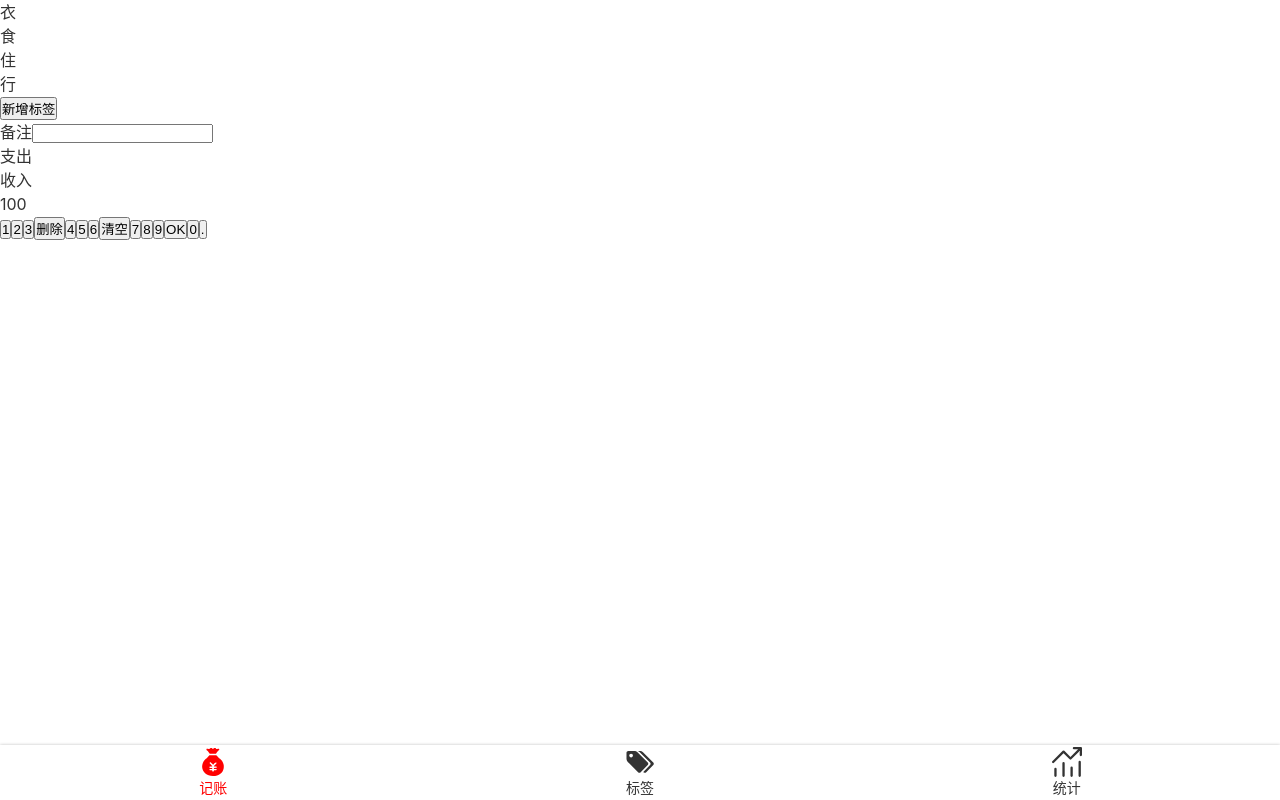
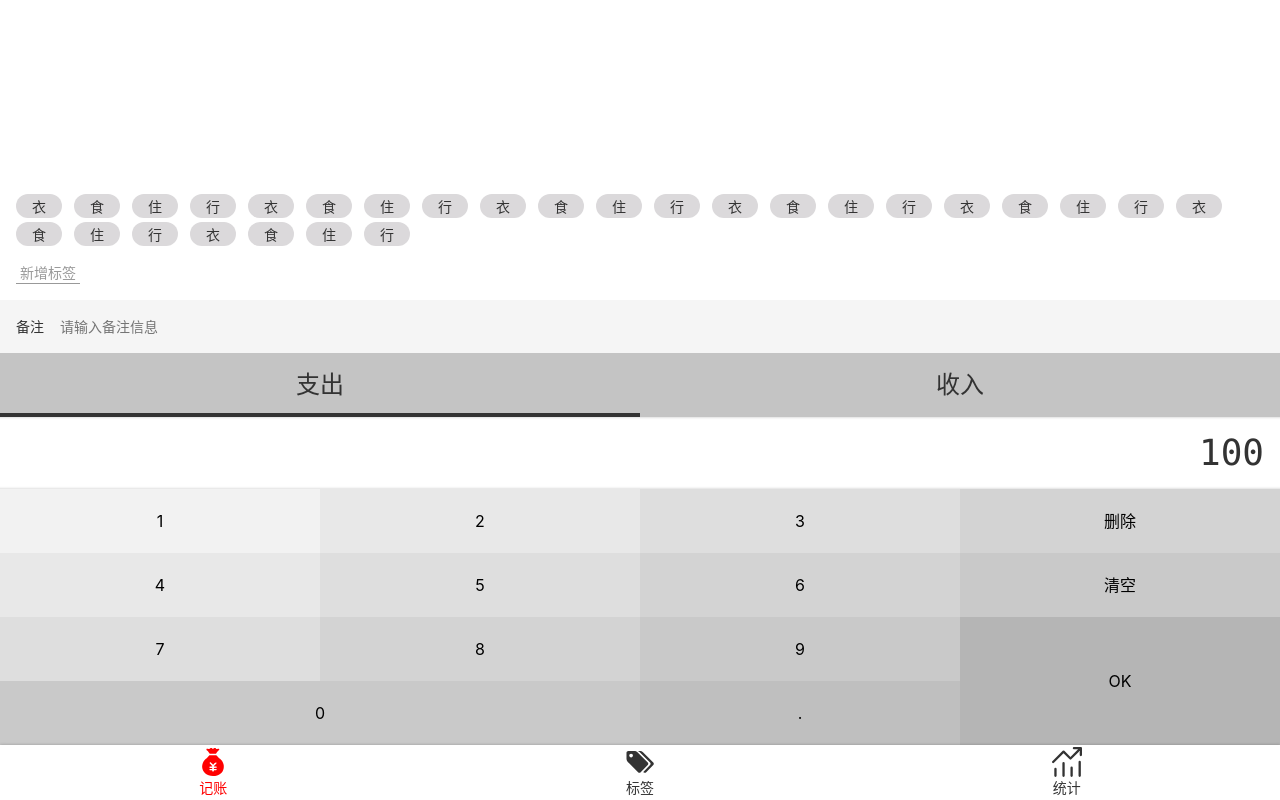
Before and after one commit to qianyuzzf/make-money-1, a Vue app: page /labels#/money in a window 1280 px wide. Built offline with nearby package versions, Linux system fonts and the light colour scheme.

Commit message:
完成 Money.vue 页面的 HTML 和 CSS

```diff
--- a/public/index.html
+++ b/public/index.html
@@ -1,5 +1,5 @@
 <!DOCTYPE html>
-<html lang="">
+<html lang="zh">
 <head>
   <meta charset="utf-8">
   <meta http-equiv="X-UA-Compatible" content="IE=edge">
--- a/src/App.vue
+++ b/src/App.vue
@@ -8,6 +8,7 @@
 
 body {
   font-family: $font-hei;
+  font-size: 16px;
   line-height: 1.5;
   -webkit-font-smoothing: antialiased;
   -moz-osx-font-smoothing: grayscale;
--- a/src/assets/styles/helper.scss
+++ b/src/assets/styles/helper.scss
@@ -2,4 +2,13 @@
 $font-kai: Baskerville, Georgia, "Liberation Serif", "Kaiti SC", STKaiti, "AR PL UKai CN", "AR PL UKai HK", "AR PL UKai TW", "AR PL UKai TW MBE", "AR PL KaitiM GB", KaiTi, KaiTi_GB2312, DFKai-SB, "TW\-Kai", serif;
 $font-song: Georgia, "Nimbus Roman No9 L", "Songti SC", "Noto Serif CJK SC", "Source Han Serif SC", "Source Han Serif CN", STSong, "AR PL New Sung", "AR PL SungtiL GB", NSimSun, SimSun, "TW\-Sung", "WenQuanYi Bitmap Song", "AR PL UMing CN", "AR PL UMing HK", "AR PL UMing TW", "AR PL UMing TW MBE", PMingLiU, MingLiU, serif;
 
-$color-hightlight: #f00;
+$color-heightLight: #f00;
+
+$color-shadow: rgba(0, 0, 0, 0.25);
+%outerShadow {
+  box-shadow: 0 0 3px $color-shadow;
+}
+
+%innerShadow {
+  box-shadow: inset 0 3px 3px -3px $color-shadow, inset 0 -3px 3px -3px $color-shadow;
+}
--- a/src/assets/styles/reset.scss
+++ b/src/assets/styles/reset.scss
@@ -4,7 +4,7 @@
   box-sizing: border-box;
 }
 
-:before, :after {
+::before, ::after {
   margin: 0;
   padding: 0;
   box-sizing: border-box;
@@ -14,3 +14,15 @@
   text-decoration: none;
   color: inherit;
 }
+
+ul, ol {
+  list-style: none;
+}
+
+button, input {
+  font: inherit;
+}
+
+:focus {
+  outline: none;
+}
--- a/src/components/Layout.vue
+++ b/src/components/Layout.vue
@@ -1,6 +1,6 @@
 <template>
-  <div class="nav-wrapper">
-    <div class="content">
+  <div class="layout-wrapper" :class="classPrefix && `${classPrefix}-wrapper`">
+    <div class="content" :class="classPrefix && `${classPrefix}-content`">
       <slot/>
     </div>
     <Nav/>
@@ -9,12 +9,15 @@
 
 <script lang="ts">
 export default {
-  name: 'Layout'
+  name: 'Layout',
+  props: {
+    classPrefix: String
+  }
 };
 </script>
 
 <style lang="scss" scoped>
-.nav-wrapper {
+.layout-wrapper {
   display: flex;
   flex-direction: column;
   height: 100vh;
--- a/src/components/Nav.vue
+++ b/src/components/Nav.vue
@@ -26,9 +26,9 @@
 @import "~@/assets/styles/helper.scss";
 
 nav {
+  @extend %outerShadow;
   display: flex;
   flex-direction: row;
-  box-shadow: 0 0 3px rgba(0, 0, 0, 0.25);
   font-size: 14px;
 
   > a {
@@ -40,7 +40,7 @@
     align-items: center;
 
     &.selected {
-      color: $color-hightlight;
+      color: $color-heightLight;
     }
 
     > .icon {
--- a/src/views/Money.vue
+++ b/src/views/Money.vue
@@ -1,28 +1,5 @@
 <template>
-  <Layout>
-    <div class="tags">
-      <ul class="current">
-        <li>衣</li>
-        <li>食</li>
-        <li>住</li>
-        <li>行</li>
-      </ul>
-      <div class="new">
-        <button>新增标签</button>
-      </div>
-    </div>
-    <div>
-      <label class="nodes">
-        <span class="name">备注</span>
-        <input type="text">
-      </label>
-    </div>
-    <div>
-      <ul class="types">
-        <li class="selected">支出</li>
-        <li>收入</li>
-      </ul>
-    </div>
+  <Layout class-prefix="layout">
     <div class="numberPad">
       <div class="output">100</div>
       <div class="buttons">
@@ -37,10 +14,54 @@
         <button>7</button>
         <button>8</button>
         <button>9</button>
-        <button>OK</button>
-        <button>0</button>
+        <button class="ok">OK</button>
+        <button class="zero">0</button>
         <button>.</button>
       </div>
+    </div>
+    <ul class="types">
+      <li class="selected">支出</li>
+      <li>收入</li>
+    </ul>
+    <label class="nodes">
+      <span class="name">备注</span>
+      <input type="text" placeholder="请输入备注信息">
+    </label>
+    <div class="tags">
+      <div class="new">
+        <button>新增标签</button>
+      </div>
+      <ul class="current">
+        <li>衣</li>
+        <li>食</li>
+        <li>住</li>
+        <li>行</li>
+        <li>衣</li>
+        <li>食</li>
+        <li>住</li>
+        <li>行</li>
+        <li>衣</li>
+        <li>食</li>
+        <li>住</li>
+        <li>行</li>
+        <li>衣</li>
+        <li>食</li>
+        <li>住</li>
+        <li>行</li>
+        <li>衣</li>
+        <li>食</li>
+        <li>住</li>
+        <li>行</li>
+        <li>衣</li>
+        <li>食</li>
+        <li>住</li>
+        <li>行</li>
+        <li>衣</li>
+        <li>食</li>
+        <li>住</li>
+        <li>行</li>
+
+      </ul>
     </div>
   </Layout>
 </template>
@@ -51,7 +72,152 @@
 };
 </script>
 
+<style lang="scss">
+.layout-content {
+  display: flex;
+  flex-direction: column-reverse;
+}
+</style>
+
 <style lang="scss" scoped>
 @import "~@/assets/styles/helper.scss";
 
+.numberPad {
+  > .output {
+    @extend %innerShadow;
+    font-size: 36px;
+    font-family: Consolas, monospace;
+    padding: 9px 16px;
+    text-align: right;
+  }
+
+  > .buttons {
+    display: grid;
+    grid-template-columns: repeat(4, 25%);
+    grid-template-rows: repeat(4, 64px);
+
+    > button {
+      $bg: #f2f2f2;
+      border: none;
+
+      &.ok {
+        grid-row: 3/5;
+        grid-column: 4/5;
+      }
+
+      &.zero {
+        grid-column: 1/3;
+      }
+
+      &:nth-child(1) {
+        background: $bg;
+      }
+
+      &:nth-child(2), &:nth-child(5) {
+        background: darken($bg, 4%);
+      }
+
+      &:nth-child(3), &:nth-child(6), &:nth-child(9) {
+        background: darken($bg, 4%*2);
+      }
+
+      &:nth-child(4), &:nth-child(7), &:nth-child(10) {
+        background: darken($bg, 4%*3);
+      }
+
+      &:nth-child(8), &:nth-child(11), &:nth-child(13) {
+        background: darken($bg, 4%*4);
+      }
+
+      &:nth-child(14) {
+        background: darken($bg, 4%*5);
+      }
+
+      &:nth-child(12) {
+        background: darken($bg, 4%*6);
+      }
+    }
+  }
+}
+
+.types {
+  display: flex;
+  background: #c4c4c4;
+  font-size: 24px;
+  text-align: center;
+
+  > li {
+    width: 50%;
+    padding: 14px 0;
+    position: relative;
+
+    &.selected {
+      &::after {
+        content: '';
+        width: 100%;
+        height: 4px;
+        bottom: 0;
+        left: 0;
+        background: #333333;
+        position: absolute;
+      }
+    }
+  }
+}
+
+.nodes {
+  font-size: 14px;
+  padding-left: 16px;
+  background: #f5f5f5;
+  display: flex;
+  align-items: center;
+
+  > .name {
+    padding-right: 16px;
+  }
+
+  > input {
+    padding: 16px 16px 16px 0;
+    border: none;
+    flex-grow: 1;
+    background: transparent;
+  }
+}
+
+.tags {
+  font-size: 14px;
+  padding: 16px;
+  flex-grow: 1;
+  display: flex;
+  flex-direction: column-reverse;
+
+  > .current {
+    display: flex;
+    flex-wrap: wrap;
+
+    > li {
+      $h: 24px;
+      background: #dbd9db;
+      height: $h;
+      padding: 0 16px;
+      margin: 4px 12px 0 0;
+      border-radius: $h/2;
+      display: flex;
+      justify-content: center;
+      align-items: center;
+    }
+  }
+
+  > .new {
+    padding-top: 16px;
+
+    > button {
+      background: transparent;
+      border: none;
+      color: #999999;
+      padding: 0 4px;
+      border-bottom: 1px solid;
+    }
+  }
+}
 </style>
```
